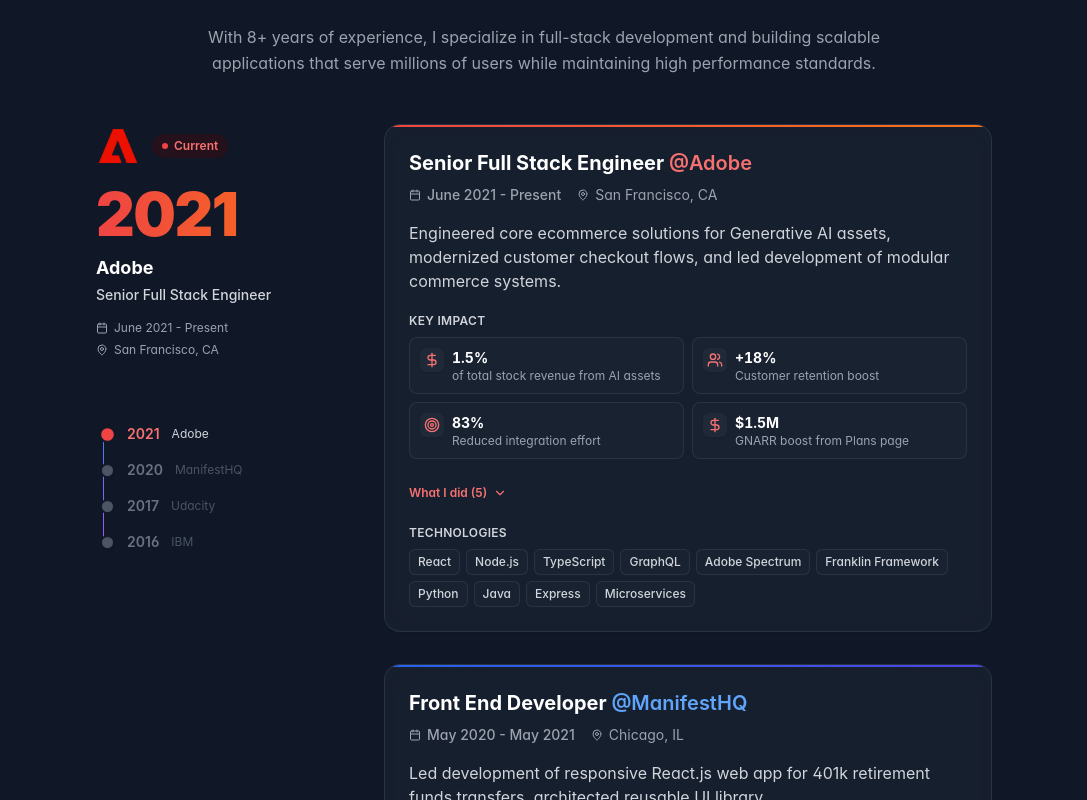
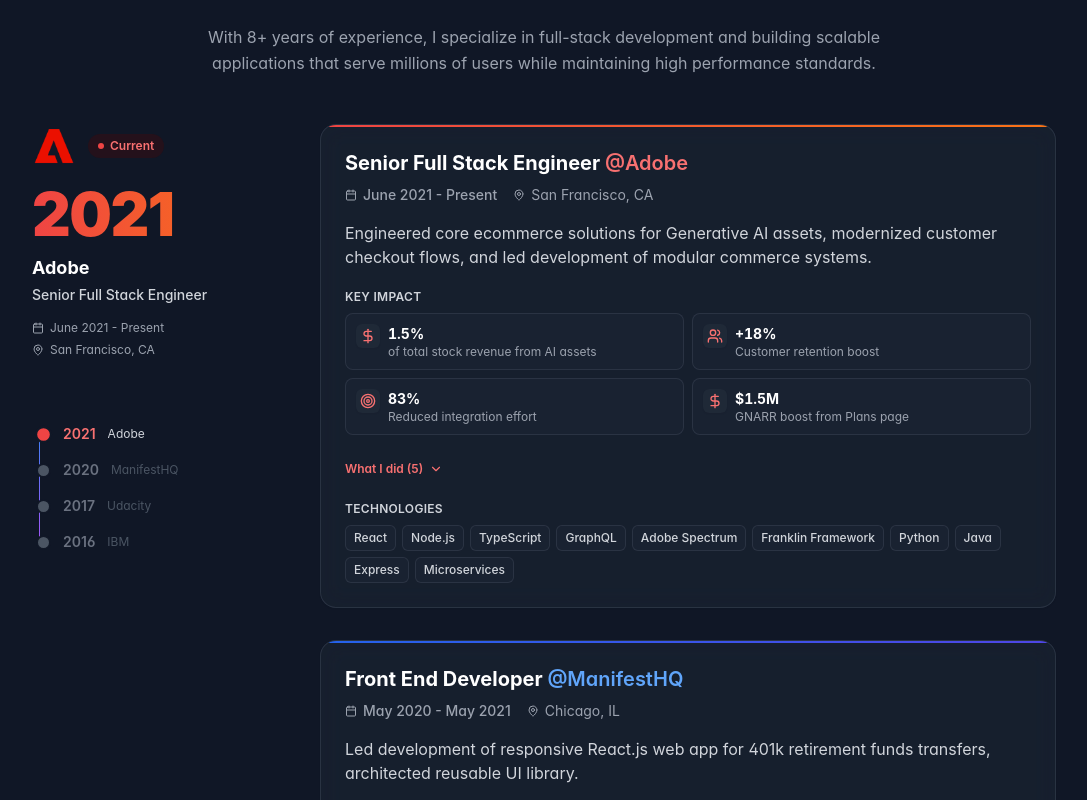
Before and after one commit to arsaikia/portfolio_v2.0, a React (Vite) app: page / in a window 1280 px wide. Shown: the part 980-1780 px from the top of the page, without its empty margins (96-1183 px from the left). Built offline with nearby package versions, Linux system fonts and the light colour scheme; a web font is replaced by a local one.

Commit message:
fix(about): drop stale scroll-container a11y wrapper

```diff
--- a/src/components/About.tsx
+++ b/src/components/About.tsx
@@ -32,28 +32,17 @@
           </div>
 
           {/* Main Content - Single Column for Better Focus */}
-          <div className="max-w-4xl mx-auto">
+          <div className="max-w-5xl mx-auto">
             {/* Timeline */}
-            <div className="mb-8">
-              <div className="sr-only">
-                <p>Navigate through my career timeline using the year buttons on the right, or scroll through the timeline content.</p>
-              </div>
-              <div
-                role="region"
-                aria-label="Career Timeline"
-                tabIndex={0}
-              >
-                <Timeline />
-              </div>
-            </div>
-
-
-
+            <section className="mb-8" aria-labelledby="experience-heading">
+              <h3 id="experience-heading" className="sr-only">
+                Career Timeline
+              </h3>
+              <Timeline />
+            </section>
           </div>
         </div>
       </section>
-
-
     </>
   )
 }
```
